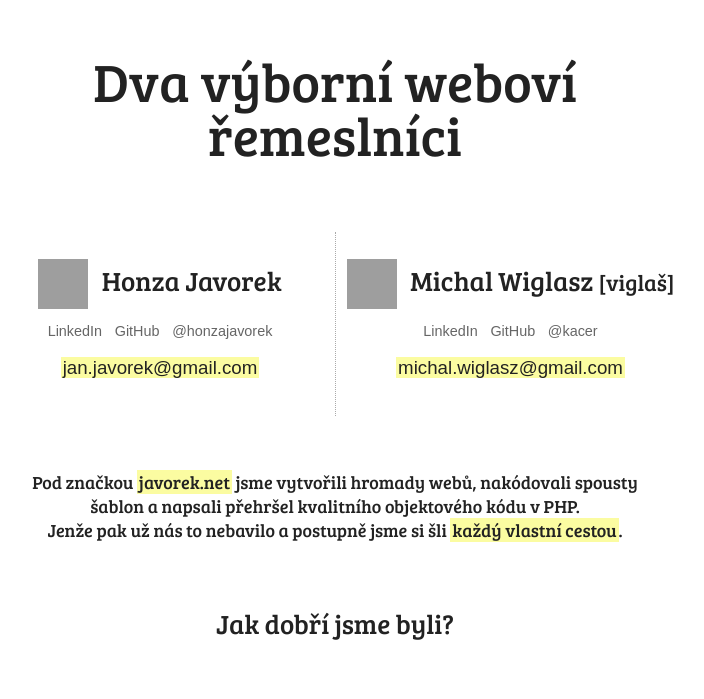
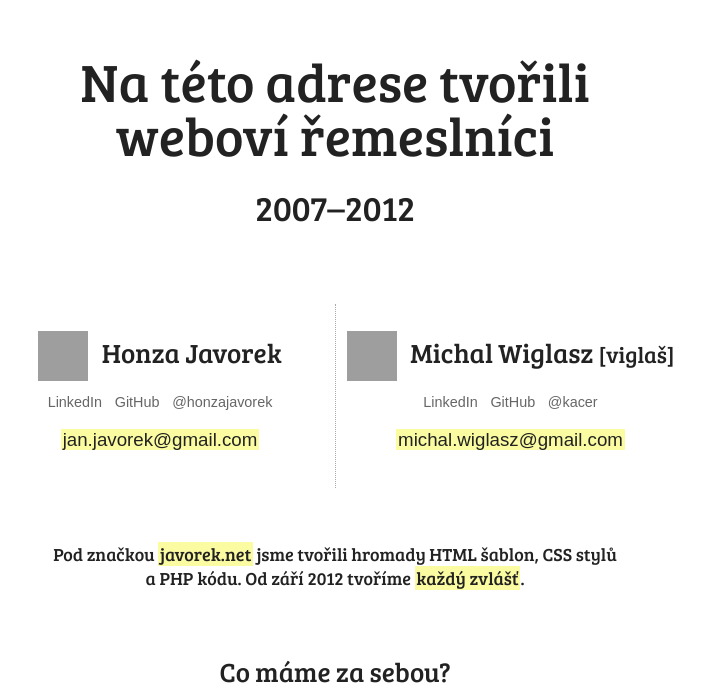
Before and after one commit to honzajavorek/javorek.net, a PHP site: page / in a window 1280 px wide. Shown: the top 699 px of the page, without its empty margins (305-1009 px from the left). Run offline with PHP 8.4, Linux system fonts and the light colour scheme; grey boxes are pictures that could not be loaded.

Commit message:
applying refinements proposed by Jan Horna

```diff
--- a/index.html
+++ b/index.html
@@ -20,7 +20,7 @@
 </head>
     <body>
         <div class="document">
-            <h1>Dva výborní weboví řemeslníci</h1>
+            <h1>Na&nbsp;této adrese tvořili weboví&nbsp;řemeslníci <small>2007&ndash;2012</small></h1>
 
             <section class="person honza">
                 <h2>
@@ -47,13 +47,12 @@
                 </ul>
             </section>
             <p class="lead">
-                Pod značkou <strong>javorek.net</strong> jsme vytvořili hromady webů,
-                nakódovali spousty šablon a napsali přehršel kvalitního objektového kódu v PHP.<br>
-                Jenže pak už nás to nebavilo a postupně jsme si šli <strong>každý vlastní cestou</strong>.
+                Pod&nbsp;značkou <strong>javorek.net</strong> jsme tvořili hromady HTML&nbsp;šablon,
+                CSS&nbsp;stylů a&nbsp;PHP&nbsp;kódu. Od&nbsp;září&nbsp;2012 tvoříme <strong>každý zvlášť</strong>.
             </p>
 
             <section class="references">
-                <h2>Jak dobří jsme byli?</h2>
+                <h2>Co máme za sebou?</h2>
 
                 <ul>
                     <li>
--- a/main.css
+++ b/main.css
@@ -19,6 +19,12 @@ h1 {
     font-size: 3em;
     line-height: 1em;
     margin-bottom: 1.3em;
+}
+
+h1 small {
+    display: block;
+    font-size: 65%;
+    margin-top: 0.5em;
 }
 
 p {
```
